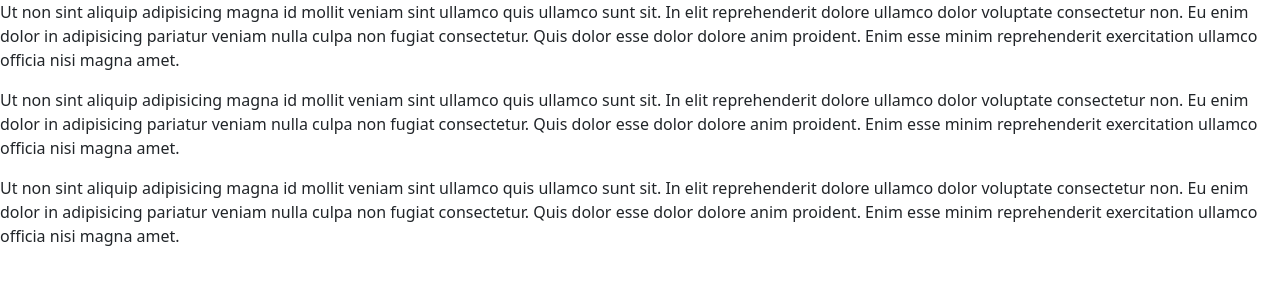
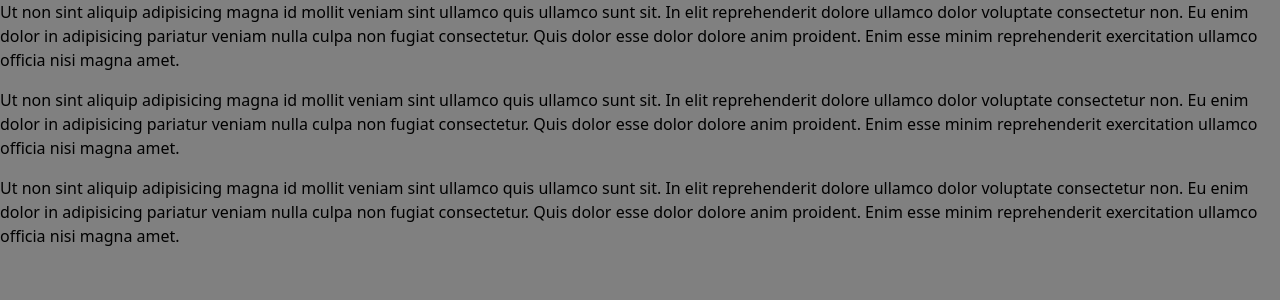
Before and after one commit to RQI2019/crehana-git, an Angular app: page / in a window 1280 px wide. Shown: the top 300 px of the page. Built offline with nearby package versions, Linux system fonts and the light colour scheme.

Commit message:
se corrigieron los estilos

```diff
--- a/src/styles.scss
+++ b/src/styles.scss
@@ -1 +1,6 @@
 /* You can add global styles to this file, and also import other style files */
+
+body{
+    background-color: gray;
+    color: black;
+}
```
